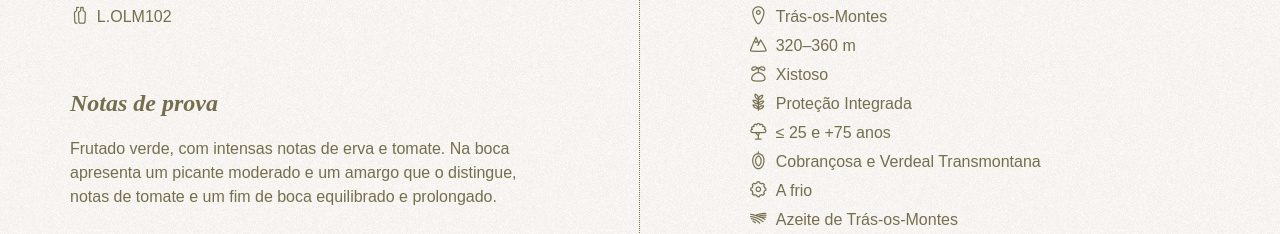
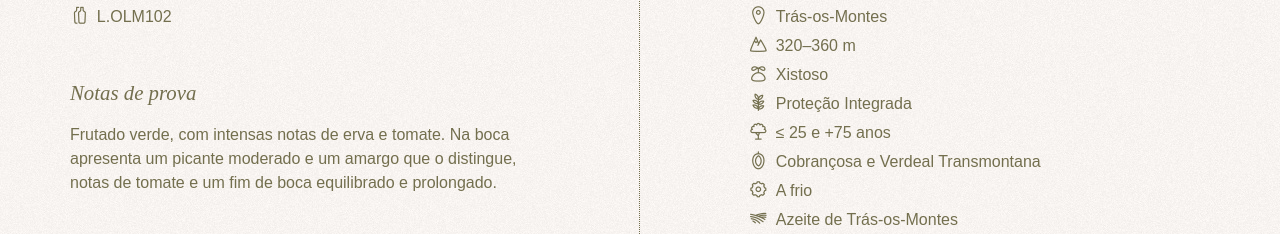
Before and after one commit to nunocadeia/carta-azeites-virgem-extra, a website: page public/index.html in a window 1280 px wide. Shown: the part 528-762 px from the top of the page. Drawn offline with Linux system fonts and the light colour scheme.

Commit message:
atualizar estilos h2

```diff
--- a/public/style.css
+++ b/public/style.css
@@ -209,8 +209,8 @@
 
 @font-face {
     font-family: "Source Serif Pro";
-    src: url("./assets/fonts/SourceSerifPro-BoldItalic.ttf") format("tff");
-    font-weight: 700;
+    src: url("./assets/fonts/SourceSerifPro-Italic.ttf") format("tff");
+    font-weight: 400;
     font-style: italic;
 }
 
@@ -230,16 +230,18 @@
 
 article > h1 {
     font-size: 2em; /* overwrite user agent rule */
+    font-weight: 700;
 }
 
 article > h2 {
+    font-size: 1.3em;
     font-style: italic;
+    font-weight: 400;
 }
 
 h1,
 h2 {
     font-family: "Source Serif Pro", serif;
-    font-weight: 700;
 }
 
 p,
```
Also changed, not shown: public/assets/fonts/SourceSerifPro-BoldItalic.ttf (deleted), public/assets/fonts/SourceSerifPro-Italic.ttf (added).
